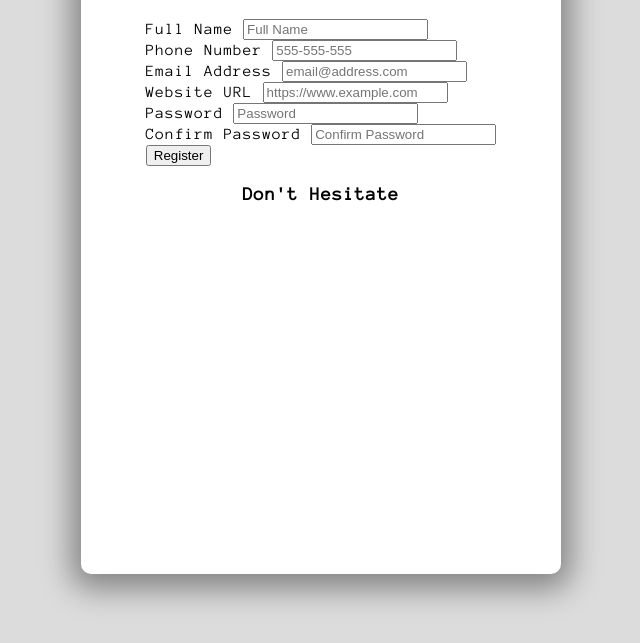
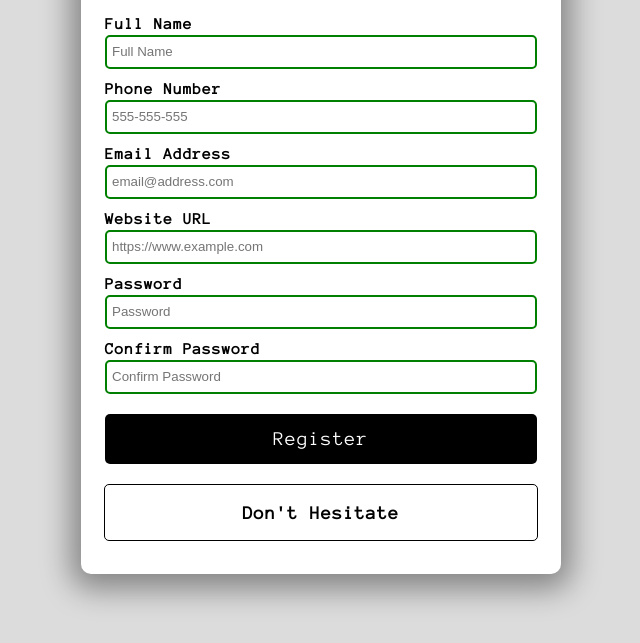
Before and after one commit to luisluft/luftFormValidator, a plain HTML site: page index.html in a window 1280 px wide. Shown: the part 141-784 px from the top of the page, without its empty margins (319-959 px from the left). Drawn offline with Linux system fonts and the light colour scheme.

Commit message:
style the form

```diff
--- a/style.css
+++ b/style.css
@@ -25,3 +25,70 @@ body {
   border-radius: 10px;
   box-shadow: 0 5px 30px 10px rgba(0, 0, 0, 0.4);
 }
+
+form {
+  width: 90%;
+}
+
+.form-group {
+  height: 65px;
+}
+
+label {
+  position: relative;
+  bottom: 3px;
+  font-weight: bold;
+}
+
+input {
+  width: 100%;
+  height: 34px;
+  padding: 5px;
+  border: 1px solid black;
+  border-radius: 5px;
+  outline: none;
+  box-sizing: border-box;
+  transition: all 0.3s;
+}
+
+input:valid {
+  border: 2px solid green;
+}
+
+input:invalid {
+  border: 2px solid red;
+}
+
+button {
+  cursor: pointer;
+  color: white;
+  background-color: black;
+  border: none;
+  border-radius: 5px;
+  height: 50px;
+  width: 100%;
+  font-family: "Anonymous Pro", sans-serif;
+  font-size: 20px;
+  letter-spacing: 1px;
+  margin-top: 5px;
+}
+
+button:hover {
+  filter: brightness(200%);
+  transform: scale(1.02);
+  background-color: rgb(15, 15, 15);
+}
+
+button:focus {
+  outline: none;
+}
+
+.message-container {
+  border: 1px solid black;
+  border-radius: 5px;
+  width: 90%;
+  margin-top: 20px;
+  display: flex;
+  justify-content: center;
+  color: black;
+}
```
